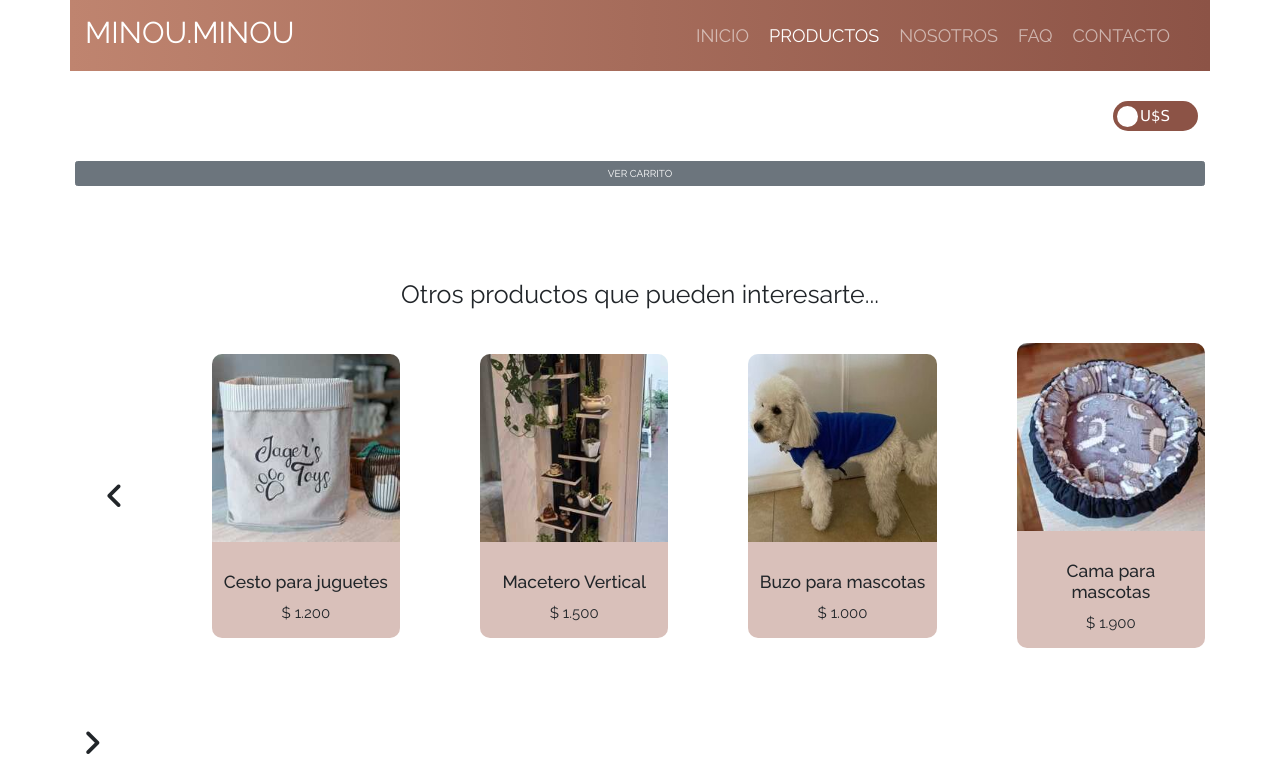
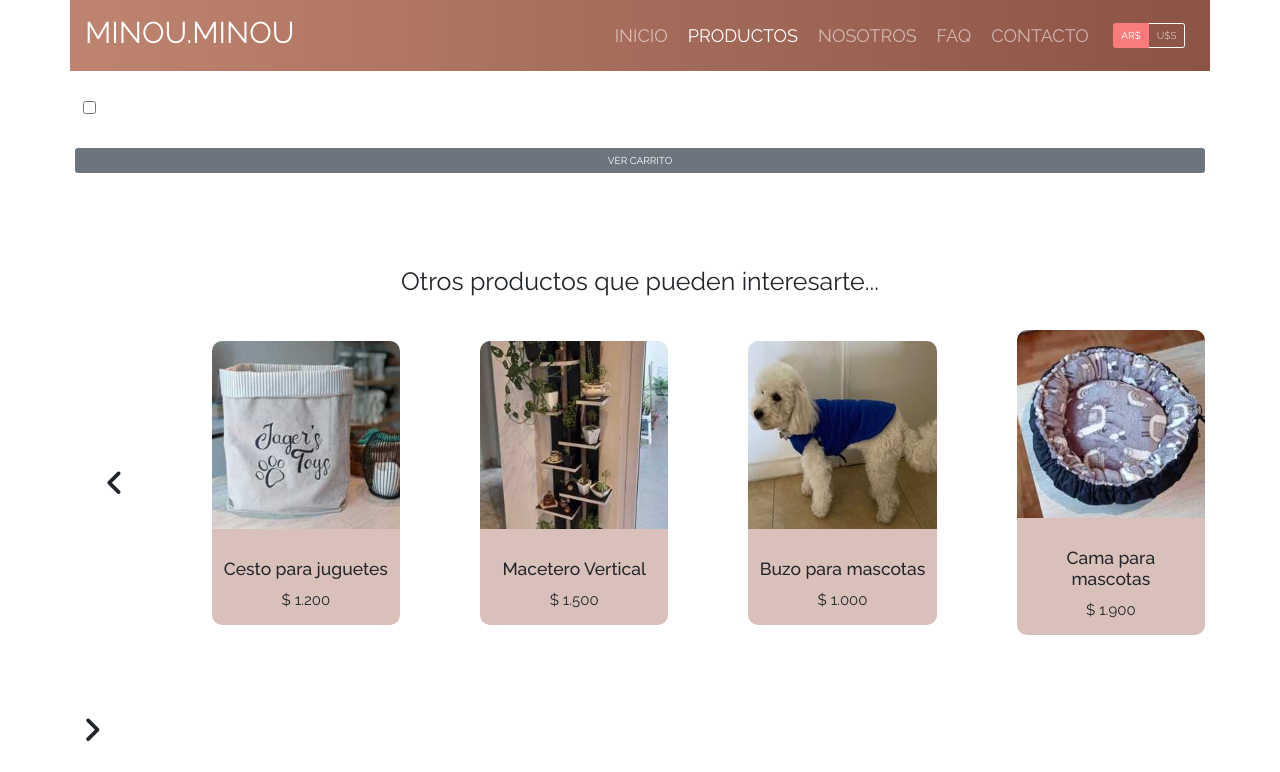
Before and after one commit to AgustHernandez/Minou.minou---JS, a website: page vistas/producto.html in a window 1280 px wide. Shown: the top 772 px of the page. Drawn offline with nearby package versions, Linux system fonts and the light colour scheme.

Commit message:
Incorporación elección moneda

```diff
--- a/index.html
+++ b/index.html
@@ -8,6 +8,8 @@
     <meta name="keywords" content="CABA, Buenos Aires, productos, hogar, venta, compra, interior, mascotas">
     <!-- BOOTSTRAP -->
     <link href="https://cdn.jsdelivr.net/npm/bootstrap@5.1.3/dist/css/bootstrap.min.css" rel="stylesheet" integrity="sha384-1BmE4kWBq78iYhFldvKuhfTAU6auU8tT94WrHftjDbrCEXSU1oBoqyl2QvZ6jIW3" crossorigin="anonymous">
+    <!-- ICONOS -->
+    <script src="https://kit.fontawesome.com/120bfdabc5.js" crossorigin="anonymous"></script>
     <!--MIS ESTILOS-->
     <link rel="stylesheet" href="./estilos/style.css">
 
@@ -29,7 +31,16 @@
                     <li class="nav-item"><a class="nav-link" aria-current="page" href="./vistas/nosotros.html">NOSOTROS</a></li>
                     <li class="nav-item"><a class="nav-link" aria-current="page" href="./vistas/404.html">FAQ</a></li>
                     <li class="nav-item"><a class="nav-link" aria-current="page" href="./vistas/contacto.html">CONTACTO</a></li>
-                    <li class="nav-item position-relative" id="cantCarrito"></li>
+                    <li class="nav-item position-relative" id="cantCarrito"><i class="fas fa-shopping-bag fs-1 text-light"></i></li>
+                    <li class="nav-item">
+                        <div class="btn-group btnRadioMoneda" role="group" aria-label="Basic radio toggle button group">
+                            <input type="radio" class="btn-check" name="btnradio" id="btnPesos" autocomplete="off" checked>
+                            <label class="btn btn-outline-primary" for="btnPesos">AR$</label>
+
+                            <input type="radio" class="btn-check" name="btnradio" id="btnDolar" autocomplete="off">
+                            <label class="btn btn-outline-primary" for="btnDolar">U$S</label>
+                        </div>
+                    </li>
                 </ul>
             </div>
         </nav>
--- a/sass/layout/_producto.scss
+++ b/sass/layout/_producto.scss
@@ -153,45 +153,29 @@
     display: none;
 }*/
 
-.divSwitchDolar {
-    width: 1500px;
-    display: flex;
-    justify-content: end;
-    align-items:flex-end;
+.btnRadioMoneda {
+    width: 80px;
+}
+.btn-outline-primary {
+    border-color: #fff;
+    color: #D9C0BA;
 }
 
-.switch {
-    position: relative;
-    display: inline-block;
-    width: 85px;
-    height: 30px;
-  }
-
-.inputSwitch {display: none;}
-
-.slider {
-    position: absolute;
-    cursor: pointer;
-    top: 0;
-    left: 0;
-    right: 0;
-    bottom: 0;
-    background-color: #8C5346;
-    -webkit-transition: .4s;
-    transition: .4s;
+.btn-check:hover + .btn-outline-primary{
+    background-color: #C49D9D;
+    border-color: #F97C7C;
 }
 
-.slider:before {
-    position: absolute;
-    content: "";
-    height: 21px;
-    width: 21px;
-    left: 4px;
-    bottom: 4px;
-    background-color: white;
-    -webkit-transition: .4s;
-    transition: .4s;
+.btn-check:focus + .btn-outline-primary{
+    border-color: #F97C7C;
 }
+
+.btn-check:checked + .btn-outline-primary {
+    color: #fff;
+    background-color: #F97C7C;
+    border-color: #F97C7C;
+}
+
 
 input:checked + .slider {
     background-color: #b47761;
--- a/vistas/producto.html
+++ b/vistas/producto.html
@@ -34,6 +34,15 @@
                     <li class="nav-item"><a class="nav-link" aria-current="page" href="contacto.html">CONTACTO</a></li>
                     <li class="nav-item position-relative" id="cantCarrito">
 
+                    </li>
+                    <li class="nav-item">
+                        <div class="btn-group" role="group" aria-label="Basic radio toggle button group">
+                            <input type="radio" class="btn-check" name="btnradio" id="btnPesos" autocomplete="off" checked>
+                            <label class="btn btn-outline-primary" for="btnPesos">AR$</label>
+
+                            <input type="radio" class="btn-check" name="btnradio" id="btnDolar" autocomplete="off">
+                            <label class="btn btn-outline-primary" for="btnDolar">U$S</label>
+                        </div>
                     </li>
                 </ul>
             </div>
```
Also changed, not shown: vistas/productos.html (+9 -0 lines), estilos/style.css.
